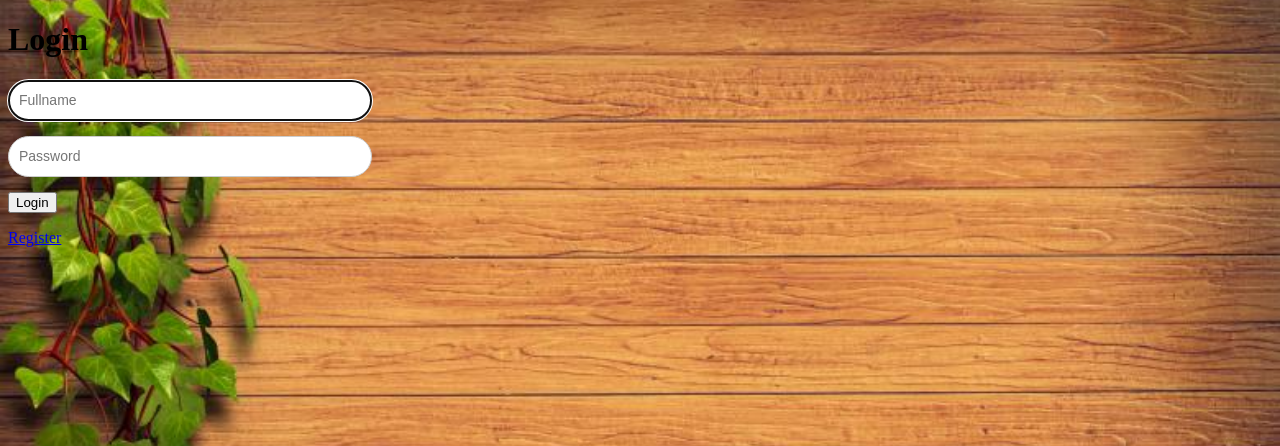
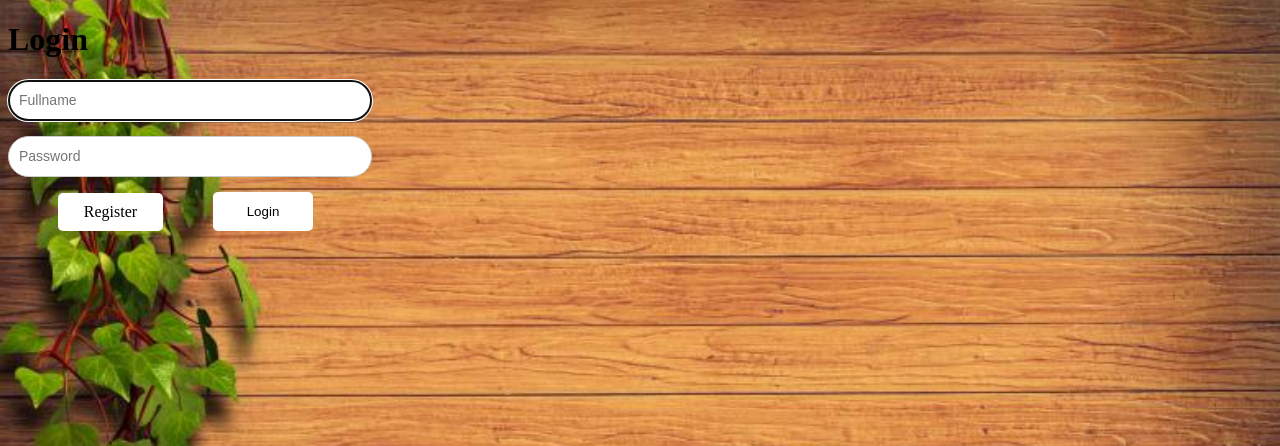
Before and after one commit to ravsha21/comp606A1P1, a PHP site: page /login.php in a window 1280 px wide. Shown: the top 446 px of the page. Run offline with PHP 8.4, Linux system fonts and the light colour scheme.

Commit message:
add css
add style code to design the web pages.

```diff
--- a/style.css
+++ b/style.css
@@ -5,23 +5,35 @@ background-position: center; /* Center the image */
 background-repeat: no-repeat; /* Do not repeat the image */
 background-size: cover; /* Resize the background image to cover the entire container */
 }
-h1,h2,h3,p{
+h1,h2,h3{
 font-color:#000000;
 }
 
 .registration_form {
-    margin: 100px auto;
+    margin: 80px auto;
     width: 400px;
     padding: 30px 25px;
-    background: darkseagreen;
-    border: 1px solid #ffffff;
+    background: #526E2A;
+    border: 1px solid saddlebrown;
+}
+.form {
+    margin: 80px auto;
+    width: 400px;
+    padding: 30px 25px;
+    background: #526E2A;
+    border: 1px solid saddlebrown;
 }
 .login_form {
-    margin: 185px auto;
+    margin: 80px auto;
     width: 400px;
     padding: 30px 25px;
-    background: darkseagreen;
-    border: 1px solid #ffffff;
+    background: #526E2A;
+    border: 1px solid saddlebrown;
+}
+.welcome {
+    margin: 80px auto;
+    width: 400px;
+    padding: 30px 25px;
 }
 
 h1.login-title {
@@ -40,8 +52,50 @@ h1.login-title {
     border: 1px solid #ccc;
     border-radius: 25px;
 }
-
-
+input.loginButton {
+    padding: 10px;
+    width: 100px;
+    background-color: #ffffff;
+    border: 2px solid #fff;
+    border-radius: 5px;
+}
+.login-button {
+   background-color: #fff;
+    width: 100px;
+    padding: 11px;
+    border-radius: 5px;
+    text-align: center;
+    text-decoration: none;
+    color: #000;
+    float: left;
+    margin: 1px 25px 1px 15px;
+}
+ul.account_list li {
+    padding: 20px;
+    float: left;
+    text-align: center;
+    list-style: none;
+}
+p.registration-here {
+    background-color: #fff;
+    width: 85px;
+    padding: 10px;
+    border-radius: 5px;
+    text-align: center;
+    text-decoration: none;
+    color: #000;
+    float: left;
+    margin: 1px 50px 1px 50px;
+}
+a{
+    background-color: #fff;
+    width: 100px;
+    padding: 10px;
+    border-radius: 5px;
+    text-align: center;
+    text-decoration: none;
+    color: #000;
+}
 .go-login
 {
   text-align:center;
```
